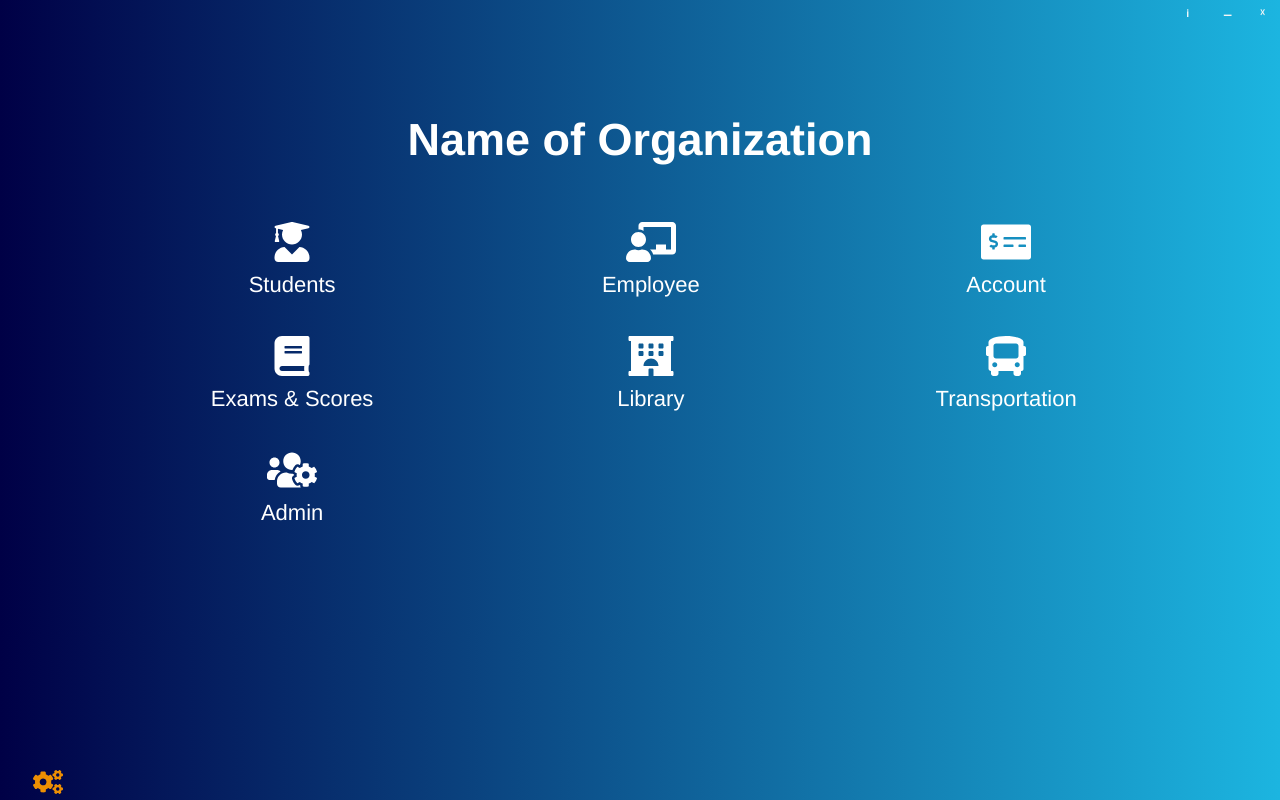
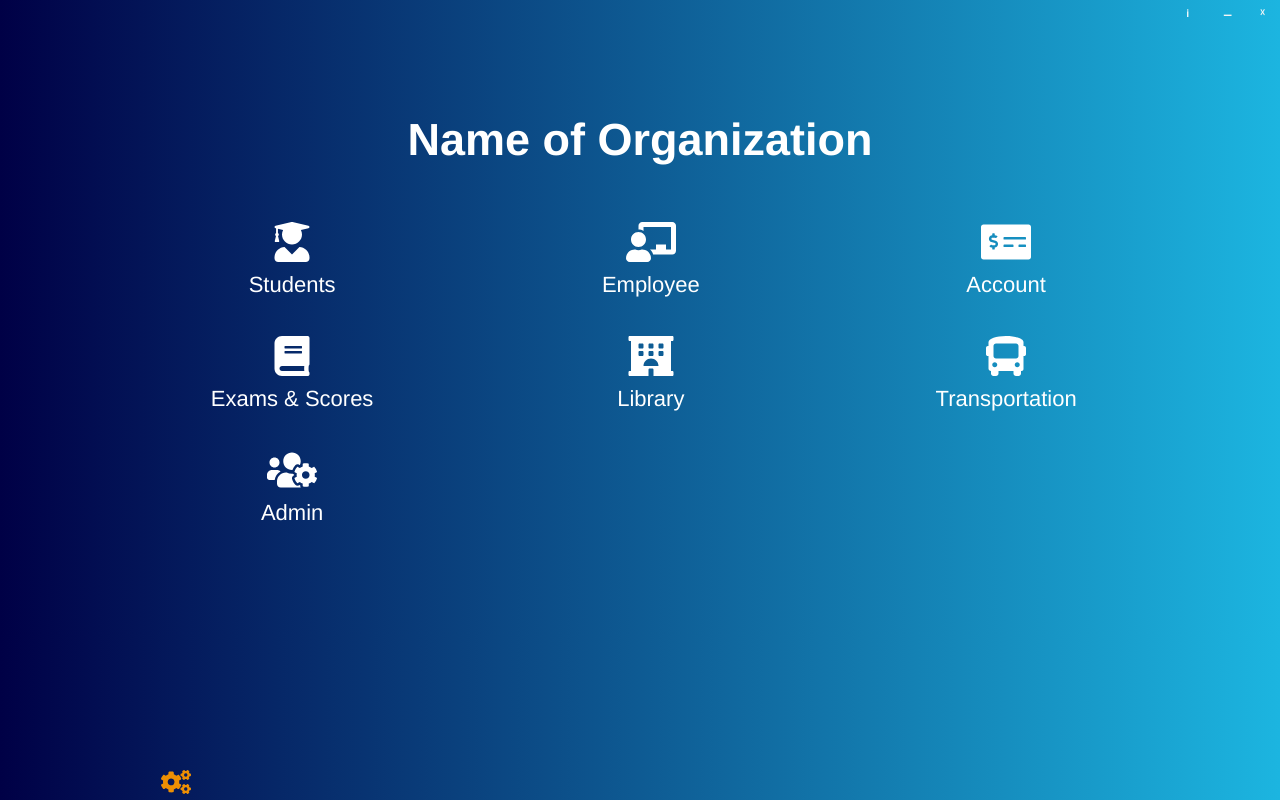
Before and after one commit to ashish6566/electron-vue-app, a Vue app in the folder app-1.0.0/: page / in a window 1280 px wide. Built offline with nearby package versions, Linux system fonts and the light colour scheme.

Commit message:
Update Home.vue

```diff
--- a/app-1.0.0/src/views/Home.vue
+++ b/app-1.0.0/src/views/Home.vue
@@ -71,12 +71,12 @@
             </router-link>
           </div>
         </div><!--End of grid-dashboard-->
-    </div><!--End of container-->
-      <div class="footer-options">
+        <div class="footer-options">
           <div class="foot-icon">
             <i class="fas fa-cogs"></i>
           </div>
       </div>
+    </div><!--End of container-->
   </div><!--End of Home-->
 </template>
 
```
